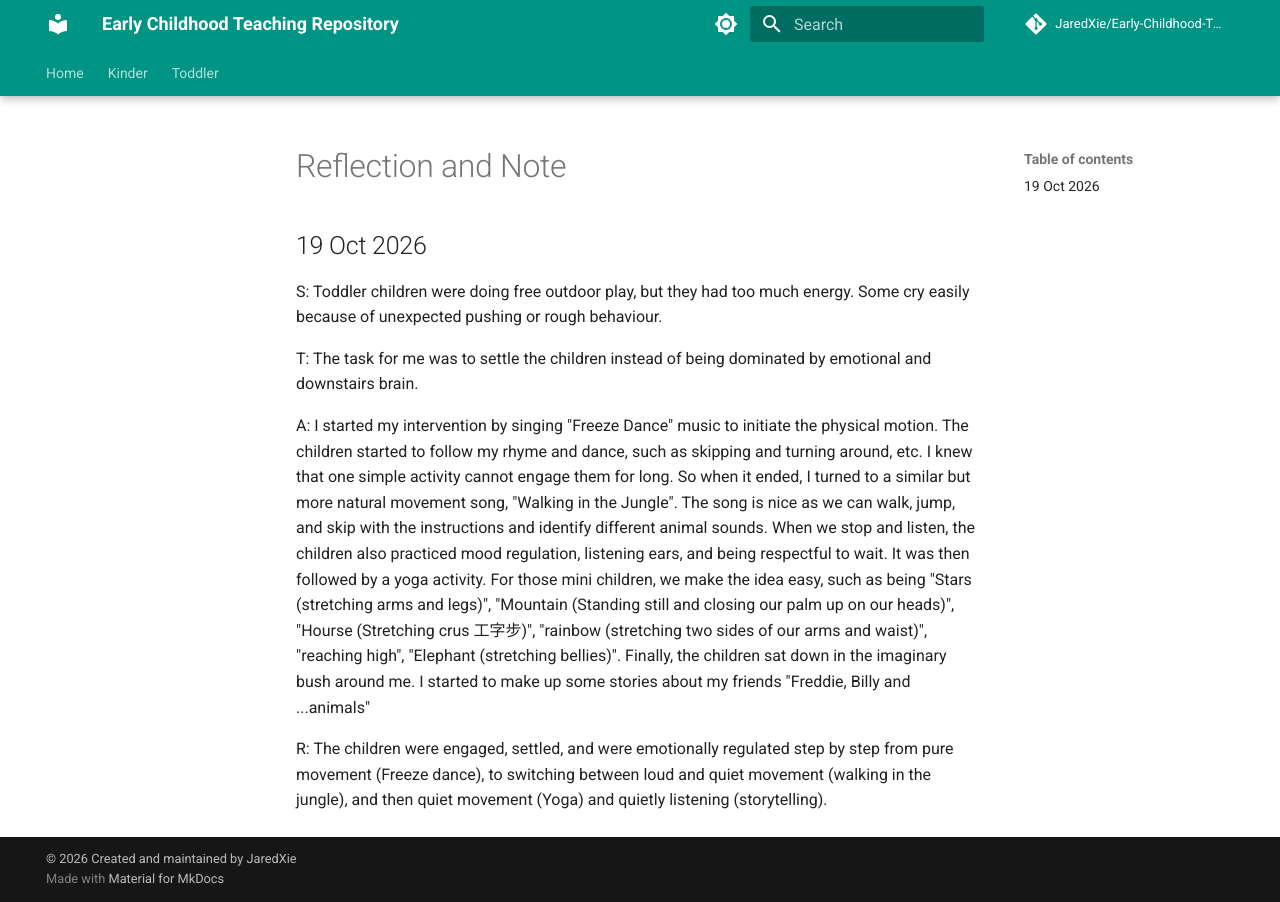
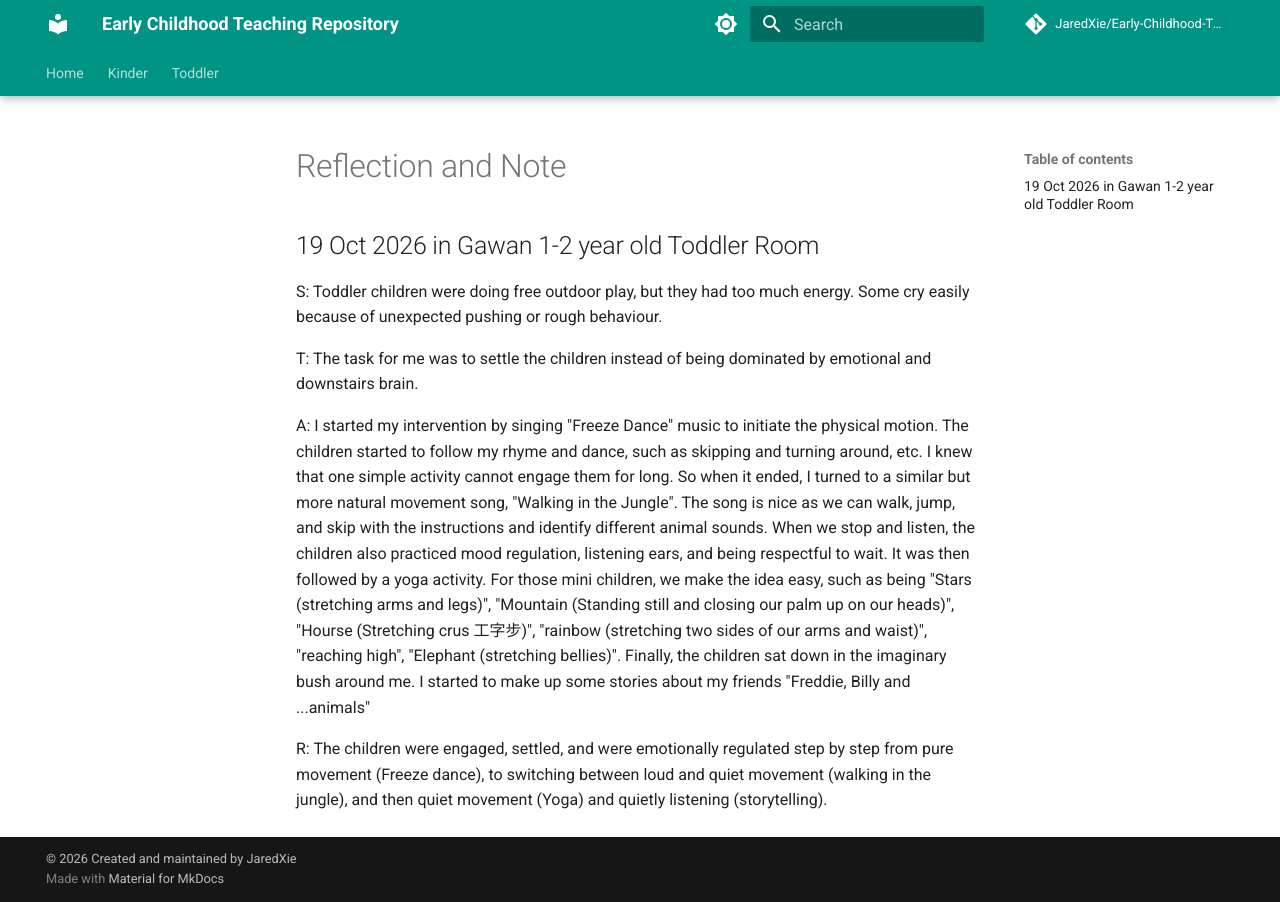
Before and after one commit to JaredXie/Early-Childhood-Teacher-Library, an MkDocs documentation site: the page built from docs/Reflection and Notes/index.md, in a window 1280 px wide. Built offline with MkDocs 1.6.1 and Material for MkDocs 9.7.7, drawn with Linux system fonts in a browser that asks for light colours; comment, search, counter and statistics services are not loaded.

Commit message:
Enhance reflection entry with specific room details
Added context to reflection entry regarding toddler behavior and management.

```diff
--- a/docs/Reflection and Notes/index.md
+++ b/docs/Reflection and Notes/index.md
@@ -1,6 +1,6 @@
 # Reflection and Note
 
-## 19 Oct 2026
+## 19 Oct 2026 in Gawan 1-2 year old Toddler Room
 
 S: Toddler children were doing free outdoor play, but they had too much energy. Some cry easily because of unexpected pushing or rough behaviour.
 
```
